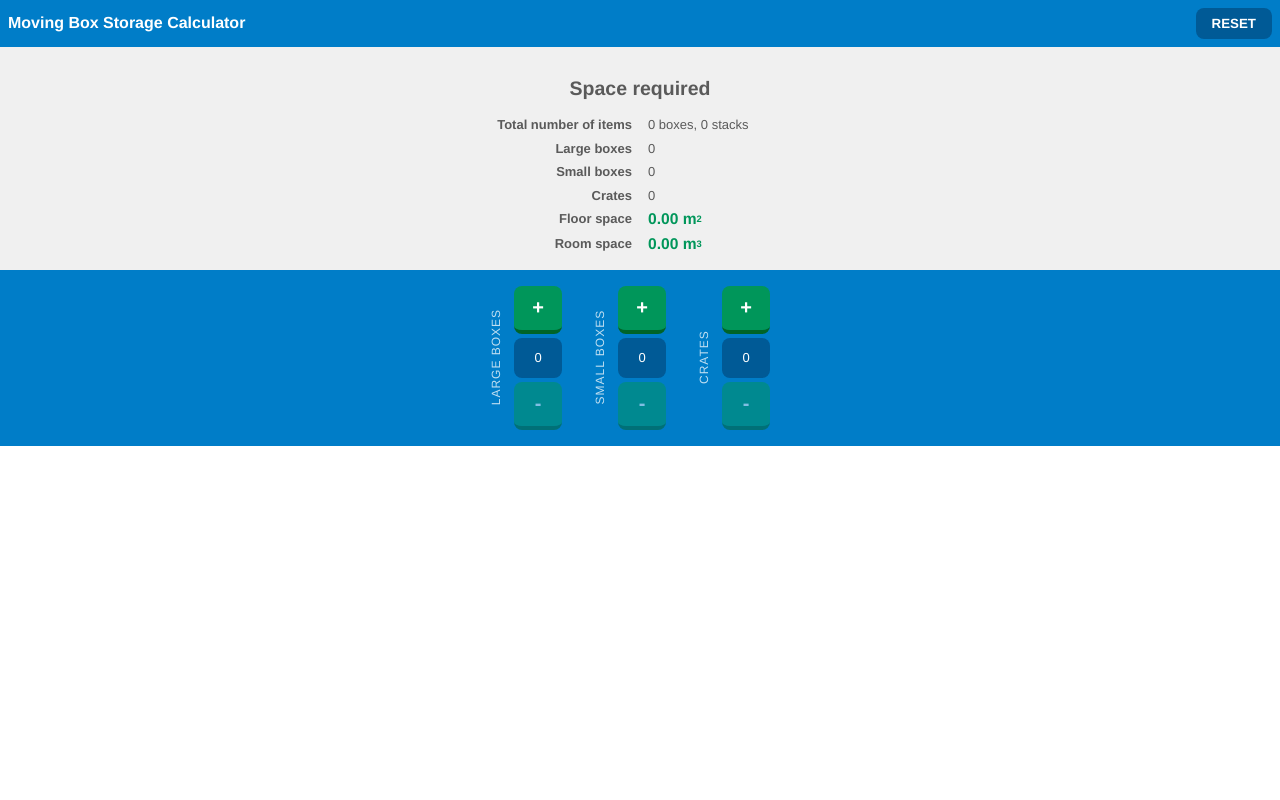
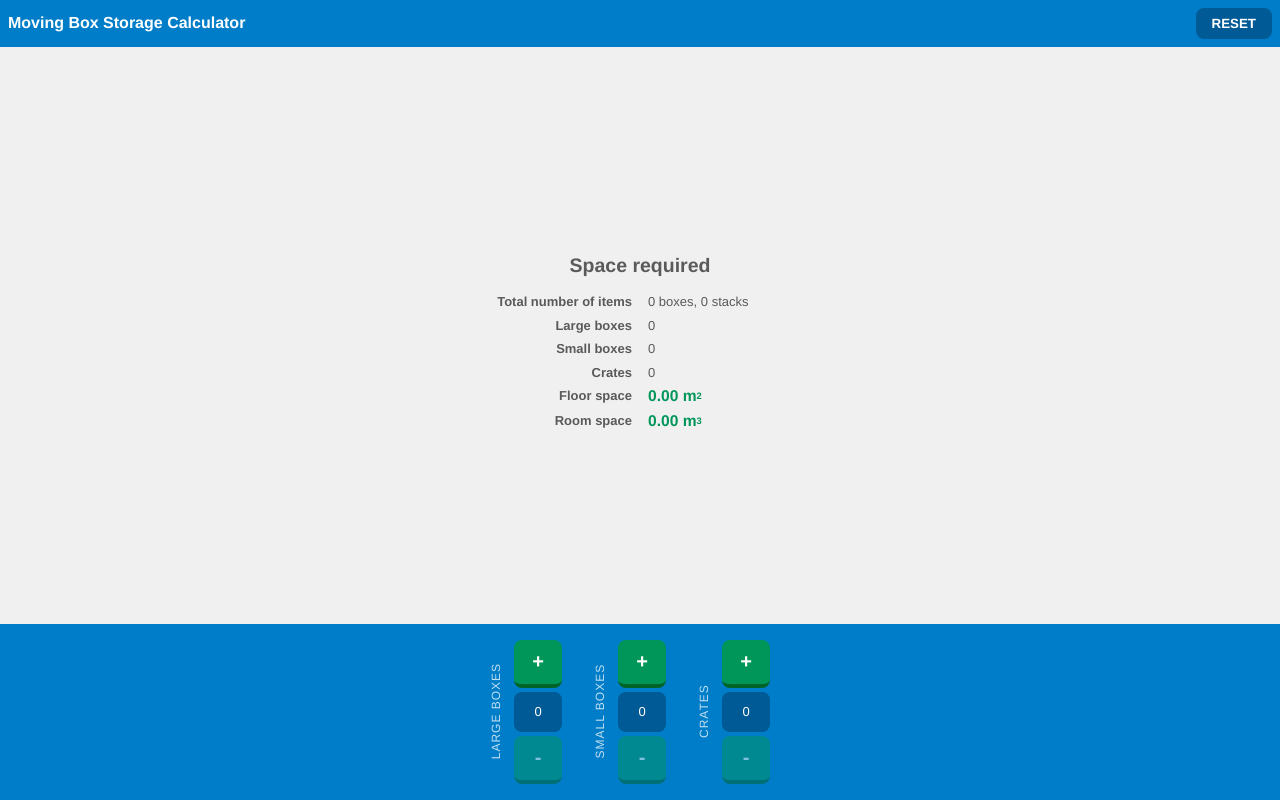
Before and after one commit to elcriz/storage-calculator, a React (Create React App) app: page / in a window 1280 px wide. Built offline with nearby package versions, Linux system fonts and the light colour scheme.

Commit message:
Fixes vh issue 3

```diff
--- a/src/main.css
+++ b/src/main.css
@@ -29,12 +29,15 @@ body {
 }
 
 .app {
-    position: relative;
+    position: fixed;
+	left: 0;
+	bottom: 0;
+	right: 0;
+	top: 0;
     display: flex;
     flex-direction: column;
     justify-content: space-between;
-	min-height: 100vh;
-	min-height: -webkit-fill-available;
+	height: 100%;
     width: 100%;
     background-color: var(--color-ui-light);
 }
```
